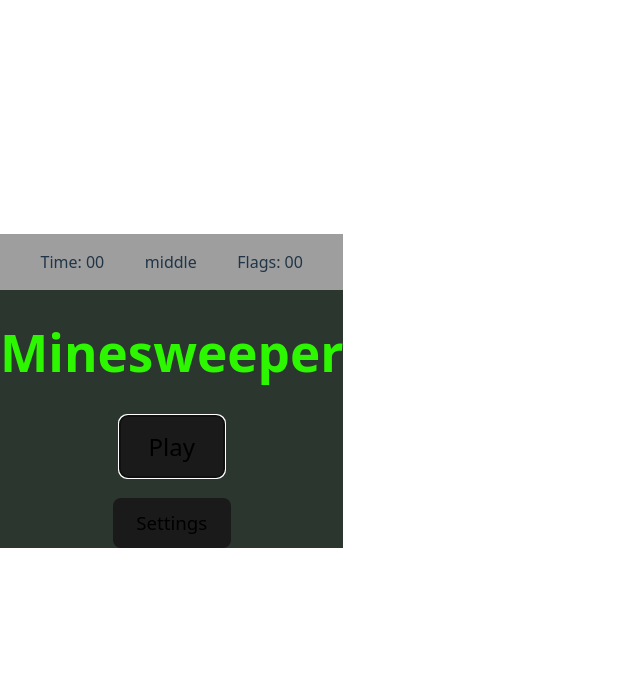
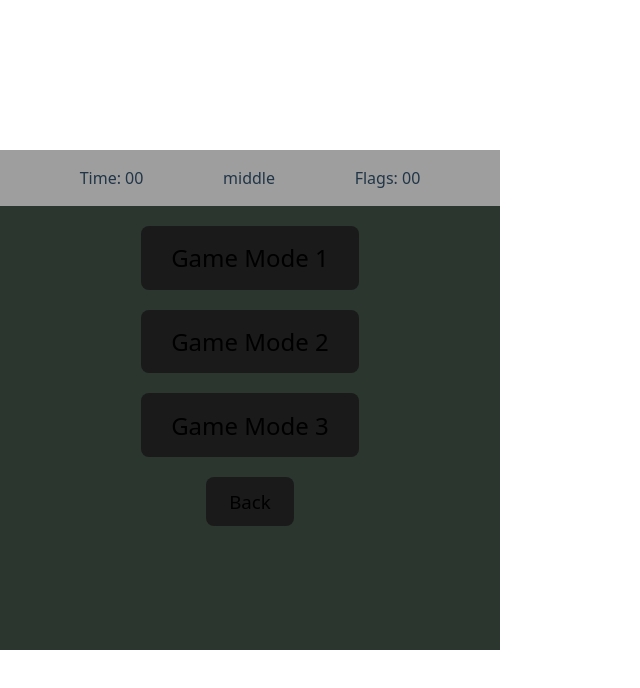
Before and after one commit to Justus2519/JAG-site, a React (Vite) app: page / in a window 1280 px wide. Both pictures are taken after a click on the button "Play". Shown: the top 688 px of the page, without its empty margins (0-640 px from the left). Built offline with nearby package versions, Linux system fonts and the light colour scheme.

Commit message:
menu skeleton

```diff
--- a/src/App.css
+++ b/src/App.css
@@ -1,5 +1,7 @@
 .game {
   background-color: #2b362e;
+  height: 500px;
+  width: 500px;
 }
 
 .menu {
--- a/src/App.tsx
+++ b/src/App.tsx
@@ -1,16 +1,27 @@
-import Menu from './components/Menu';
+
 import './App.css';
+import React from "react";
+
+import {menus} from './menu-types';
+
 
 function App() {
+    const [menuType, setMenu] = React.useState(menus[0].type);
+    return (
+        <div className="game">
+            <div className="bar">
+                <div><p>Time: 00</p></div>
+                <div><p>middle</p></div>
+                <div><p>Flags: 00</p></div>
+            </div>
 
-  return (<div className="game">
-        <div className="bar">
-            <div><p>Time: 00</p></div>
-            <div><p>middle</p></div>
-            <div><p>Flags: 00</p></div>
+            {//Maps through different menu pages and displays if active
+                menus.map(({ type, Component }) =>
+                    menuType === type && <Component menuSwitch={setMenu} key={type} />
+                )
+            }
         </div>
-        <Menu></Menu>
-    </div>)
+    )
 }
 
 export default App;
--- a/src/components/Menu.tsx
+++ b/src/components/Menu.tsx
@@ -1,10 +1,19 @@
+//Must be imported to 'menu-types.ts'
 
-function Menu(){
+function Menu({menuSwitch}: {menuSwitch: (btn: string) => void}){
     return(
         <div className='menu'>
                 <h1>Minesweeper</h1>
-                <h2><button>Play</button></h2>
-                <h3><button>Settings</button></h3>
+                <h2>
+                        <button onClick={()=>{menuSwitch('PlayMenu')}}>
+                                Play
+                        </button>
+                </h2>
+                <h3>
+                        <button onClick={()=>{menuSwitch('Settings')}}>
+                                Settings
+                        </button>
+                </h3>
         </div>
         )
 }
--- a/src/components/PlayMenu.tsx
+++ b/src/components/PlayMenu.tsx
@@ -1,10 +1,16 @@
-function PlayMenu() {
+//Must be imported to 'menu-types.ts'
+
+function PlayMenu({menuSwitch}: {menuSwitch: (btn: string) => void}) {
     return (
         <div className='menu'>
-                <h2><button>Mode 1</button></h2>
-                <h2><button>Mode 2</button></h2>
-                <h2><button>Mode 3</button></h2>
-                <h3><button>Back</button></h3>
+                <h2><button>Game Mode 1</button></h2>
+                <h2><button>Game Mode 2</button></h2>
+                <h2><button>Game Mode 3</button></h2>
+                <h3>
+                    <button onClick={()=>{menuSwitch('Menu')}}>
+                        Back
+                    </button>
+                </h3>
         </div>
     )
 }
--- /dev/null
+++ b/src/components/settings-components/BoardGen.tsx
@@ -0,0 +1,18 @@
+//Must be imported to 'menu-types.ts'
+
+function BoardGen({menuSwitch}: {menuSwitch: (btn: string) => void}) {
+    return (
+        <div className='menu'>
+                <h2><button>Option 1</button></h2>
+                <h2><button>Option 2</button></h2>
+                <h2><button>Option 3</button></h2>
+                <h3>
+                    <button onClick={()=>{menuSwitch('Settings')}}>
+                        Back
+                    </button>
+                </h3>
+        </div>
+    )
+}
+
+export default BoardGen;
--- /dev/null
+++ b/src/components/settings-components/Credits.tsx
@@ -0,0 +1,16 @@
+//Must be imported to 'menu-types.ts'
+
+function Credits({menuSwitch}: {menuSwitch: (btn: string) => void}) {
+    return (
+        <div className='menu'>
+                <p>Credit: J. Glasgow, J. Wang</p>
+                <h3>
+                    <button onClick={()=>{menuSwitch('Settings')}}>
+                        Back
+                    </button>
+                </h3>
+        </div>
+    )
+}
+
+export default Credits;
--- /dev/null
+++ b/src/components/settings-components/Settings.tsx
@@ -0,0 +1,30 @@
+//Must be imported to 'menu-types.ts'
+
+function Settings({menuSwitch}: {menuSwitch: (btn: string) => void}) {
+    return (
+        <div className='menu'>
+                <h2>
+                    <button onClick={()=>{menuSwitch('Themes')}}>
+                        Themes
+                    </button>
+                </h2>
+                <h2>
+                    <button onClick={()=>{menuSwitch('Credits')}}>
+                        Credits
+                    </button>
+                </h2>
+                <h2>
+                    <button onClick={()=>{menuSwitch('BoardGen')}}>
+                        Board Generation
+                    </button>
+                </h2>
+                <h3>
+                    <button onClick={()=>{menuSwitch('Menu')}}>
+                        Back
+                    </button>
+                </h3>
+        </div>
+    )
+}
+
+export default Settings;
--- /dev/null
+++ b/src/components/settings-components/Themes.tsx
@@ -0,0 +1,19 @@
+//Must be imported to 'menu-types.ts'
+
+function Themes({menuSwitch}: {menuSwitch: (btn: string) => void}) {
+    return (
+        <div className='menu'>
+                <h2><button>Lean 'N' Green</button></h2>
+                <h2><button>Icy Blue</button></h2>
+                <h2><button>Red Velvet</button></h2>
+                <h2><button>Boiler Plate Gray</button></h2>
+                <h3>
+                    <button onClick={()=>{menuSwitch('Settings')}}>
+                        Back
+                    </button>
+                </h3>
+        </div>
+    )
+}
+
+export default Themes;
--- /dev/null
+++ b/src/menu-types.ts
@@ -0,0 +1,15 @@
+import PlayMenu from './components/PlayMenu';
+import Menu from './components/Menu';
+import Settings from './components/settings-components/Settings';
+import Themes from './components/settings-components/Themes';
+import Credits from './components/settings-components/Credits';
+import BoardGen from './components/settings-components/BoardGen';
+
+export const menus = [
+    { type: 'Menu', Component: Menu },
+    { type: 'PlayMenu', Component: PlayMenu },
+    { type: 'Settings', Component: Settings },
+    { type: 'Themes', Component: Themes},
+    { type: 'Credits', Component: Credits},
+    { type: 'BoardGen', Component: BoardGen}
+];
```
